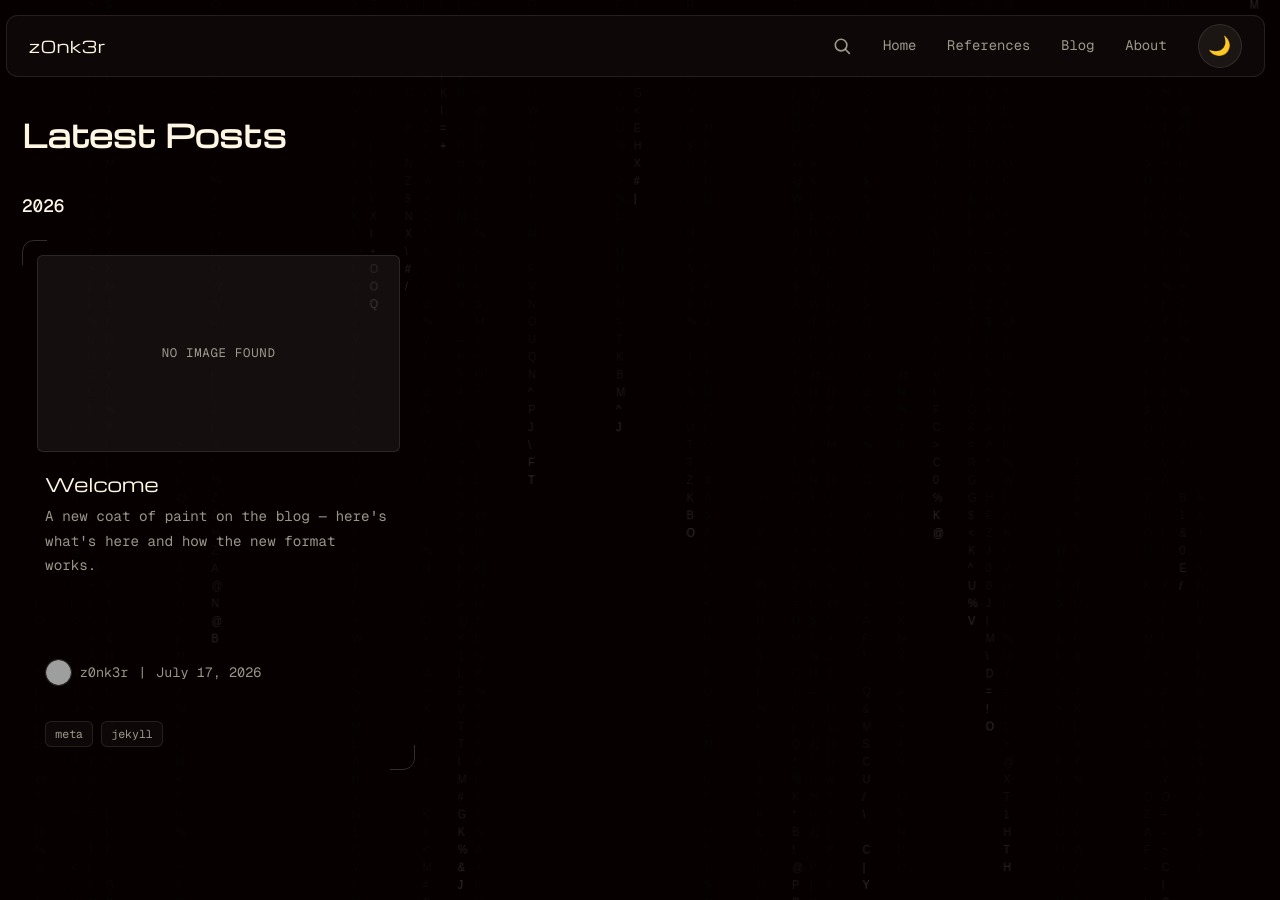
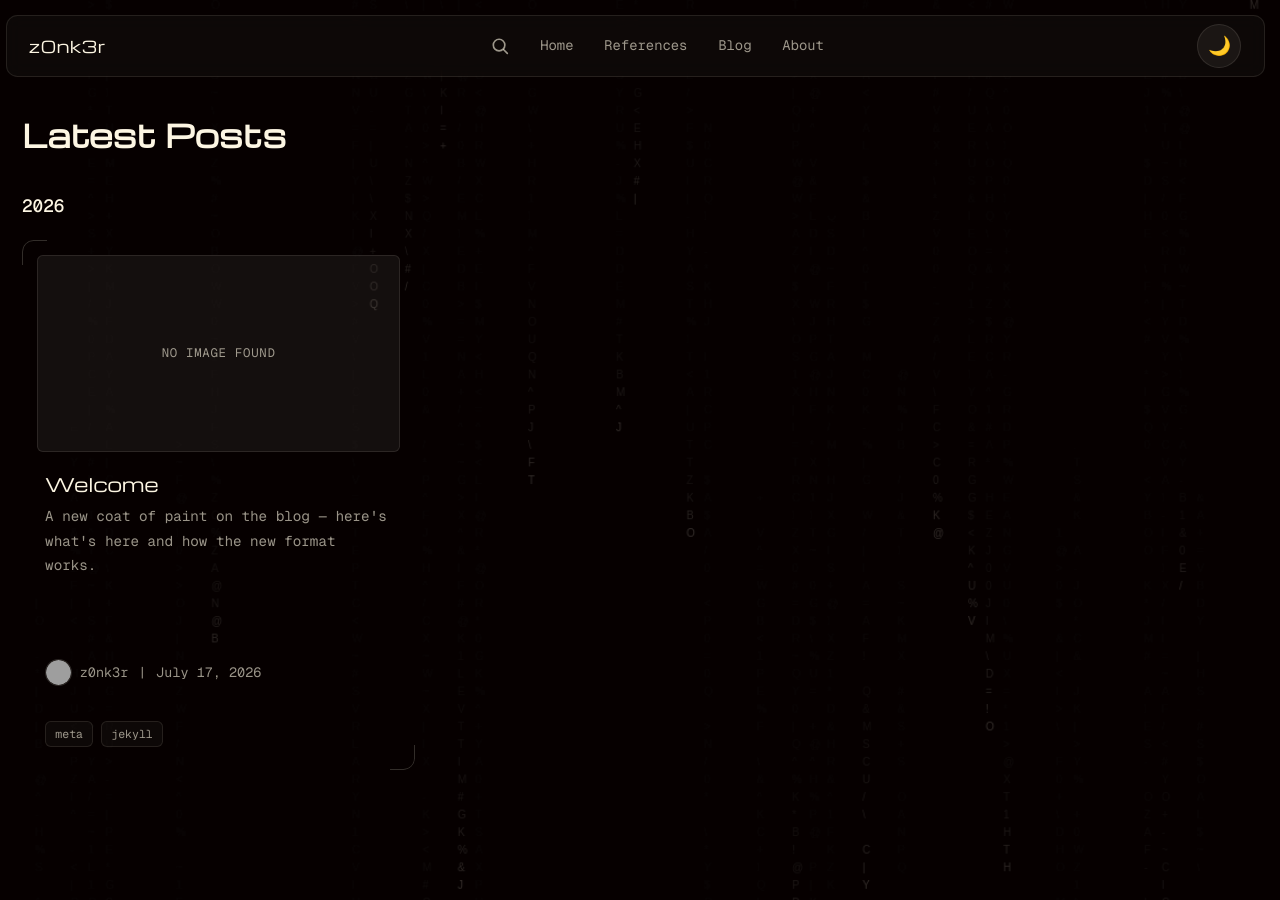
Before and after one commit to z0nk3r/z0nk3r.github.io, a Jekyll site: the page built from index.md, in a window 1280 px wide and 900 px high. Built offline with Jekyll 4.4.1, drawn with Linux system fonts in a browser that asks for light colours; grey boxes are pictures that could not be loaded.

Commit message:
Move theme toggle out of the mobile hamburger dropdown
Reaching the dark/light toggle on mobile meant opening the menu
first, since it lived as the last child of #siteNav. Moved it to sit
directly in .header-wrapper instead - same element, same click
handler, just repositioned per breakpoint via flex order (order: 4 on
desktop keeps it at the end of the nav row same as before; order: 1
on mobile puts it to the left of the hamburger, both staying under
#siteNav's order: 3 so they render on the always-visible line instead
of getting wrapped away with the collapsed nav).

Also fixed a behavioral regression this move would otherwise cause:
the outside-click handler that auto-closes the mobile menu didn't
need to account for the toggle before (it was inside siteNav, so
clicks on it were already exempt) - now that it's a sibling, added an
explicit exemption so tapping it while the menu is open switches the
theme without closing the menu, matching the old behavior.

```diff
--- a/_layouts/default.html
+++ b/_layouts/default.html
@@ -36,6 +36,7 @@
     <header>
         <div class="header-wrapper">
             <h1><a href="{{ '/' | relative_url }}">{{ site.title }}</a></h1>
+            <button class="theme-toggle" id="themeToggle" aria-label="Toggle theme">🌙</button>
             <button type="button" id="navMenuToggle" class="nav-menu-toggle" aria-label="Menu" aria-expanded="false" aria-controls="siteNav">
                 {% include icon-hamburger.html %}
             </button>
@@ -50,7 +51,6 @@
                 <a href="{{ '/references/' | relative_url }}">References</a>
                 <a href="{{ '/blog/' | relative_url }}">Blog</a>
                 <a href="{{ '/about/' | relative_url }}">About</a>
-                <button class="theme-toggle" id="themeToggle" aria-label="Toggle theme">🌙</button>
             </nav>
         </div>
     </header>
@@ -146,7 +146,12 @@
         });
 
         document.addEventListener('click', (e) => {
-            if (siteNav.classList.contains('open') && !siteNav.contains(e.target) && !navMenuToggle.contains(e.target)) {
+            // themeToggle now sits outside siteNav (see header markup), so without
+            // this exemption it would newly count as an "outside" click and the
+            // menu would snap shut every time someone tapped it while open -
+            // toggling theme shouldn't close the menu, same as it never did back
+            // when the button was still nested inside siteNav.
+            if (siteNav.classList.contains('open') && !siteNav.contains(e.target) && !navMenuToggle.contains(e.target) && !themeToggle.contains(e.target)) {
                 setMobileMenuOpen(false);
             }
         });
--- a/assets/css/style.css
+++ b/assets/css/style.css
@@ -282,6 +282,14 @@
   justify-content: center;
   font-size: 1.2rem;
   transition: background-color 0.2s, border-color 0.2s;
+  /* #themeToggle now lives directly in .header-wrapper (see markup) instead
+     of as the last child of nav#siteNav, so it can stay visible on mobile
+     without opening the hamburger menu. On desktop, #siteNav has no order
+     override and stays at its default (0), so this pushes the toggle back
+     to the end of the row - the same visual spot it occupied as siteNav's
+     last child before. The mobile media query below overrides this again to
+     put it next to the hamburger instead. */
+  order: 4;
 }
 
 .theme-toggle:hover {
@@ -1643,11 +1651,31 @@
 
   .nav-menu-toggle {
     display: flex;
+    order: 2;
+    margin-left: 0.75rem;
   }
 
   .header-wrapper {
     flex-wrap: wrap;
     gap: 0;
+    /* Base rule uses space-between, which worked when h1 and #navMenuToggle
+       were the only two items on this line - with #themeToggle now also
+       visible here, space-between would spread all three evenly instead of
+       keeping the two icons snug together on the right. flex-start plus
+       #themeToggle's own margin-left: auto below does that job instead. */
+    justify-content: flex-start;
+  }
+
+  #themeToggle {
+    /* Overrides the desktop order: 4 (see .theme-toggle) - on mobile this
+       needs to stay under #siteNav's order: 3 so it renders on the first,
+       always-visible line instead of getting wrapped away with the
+       collapsed nav. margin-left: auto consumes the rest of this flex
+       line's free space on its own left side, pushing itself and
+       #navMenuToggle (which follows it) to the right edge together, while
+       h1 stays put at the start. */
+    order: 1;
+    margin-left: auto;
   }
 
   #siteNav {
```
